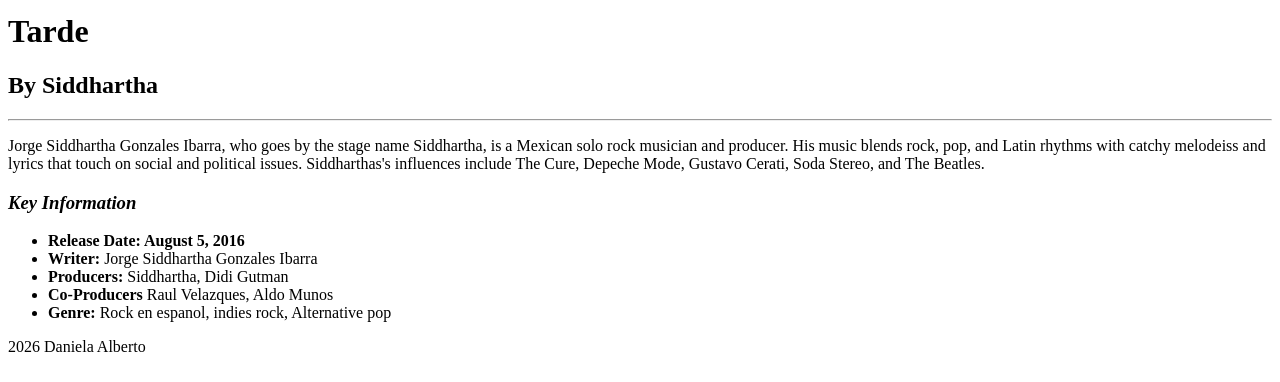
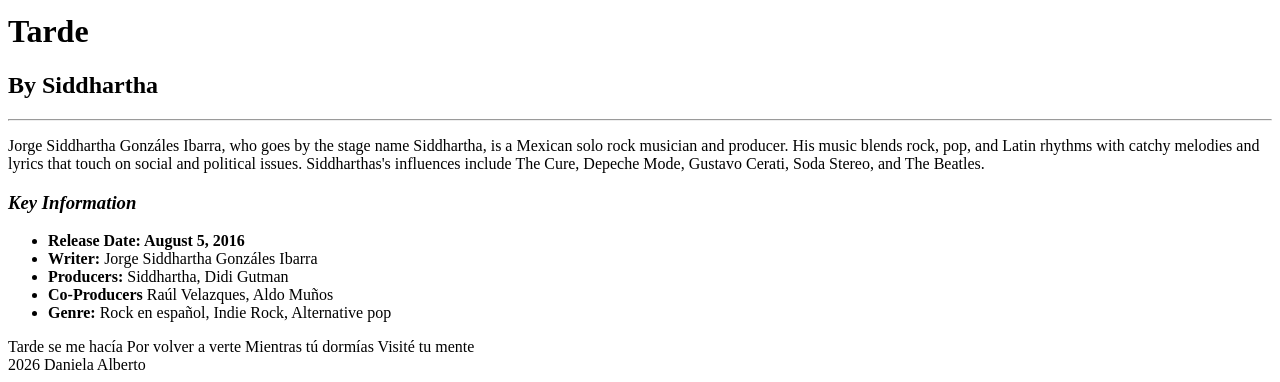
Before and after one commit to daalbertof/Poem-ot-Song-Lyrics-, a plain HTML site: page index.html in a window 1280 px wide. Shown: the part 723-1105 px from the top of the page. Drawn offline with Linux system fonts and the light colour scheme.

Commit message:
Revert "Merge branch 'main' of https://github.com/daalbertof/Poem-ot-Song-Lyrics-"
This reverts commit 473e97d0409834afccc5e9103fe1e856c26817a9, reversing
changes made to 1488257353fa5957a727d60c5b1a64e3196a0874.

```diff
--- a/index.html
+++ b/index.html
@@ -15,26 +15,37 @@
     <!--Cambio -->
     <img
       src="https://images.squarespace-cdn.com/content/v1/60fb20ea1b80227f3fc24d2b/1627685899788-MJOQYF79AABXN9BVGVLS/Siddhartha-Tarde+%28Official+Video%29+%280-01-07-05%29.jpg?format=2500w"
-      alt="Cover of album: Nada es igual By Luis Miguel" width = "1600" height="693"/>
+      alt="Cover of album: Nada es igual By Luis Miguel"
+      width="1600"
+      height="693"
+    />
 
     <hr />
     <h1>Tarde</h1>
     <h2>By Siddhartha</h2>
-    <hr/>
+    <hr />
     <p>
-      Jorge Siddhartha Gonzales Ibarra, who goes by the stage name Siddhartha, is a Mexican solo rock musician and producer. His music blends rock, pop, and Latin rhythms with catchy melodeiss
-      and lyrics that touch on social and political issues. Siddharthas's influences include The Cure, Depeche Mode, Gustavo Cerati, Soda Stereo, and The Beatles.
+      Jorge Siddhartha Gonzáles Ibarra, who goes by the stage name Siddhartha,
+      is a Mexican solo rock musician and producer. His music blends rock, pop,
+      and Latin rhythms with catchy melodies and lyrics that touch on social and
+      political issues. Siddharthas's influences include The Cure, Depeche Mode,
+      Gustavo Cerati, Soda Stereo, and The Beatles.
     </p>
     <section>
       <h3><em>Key Information</em></h3>
       <ul>
         <li><b>Release Date: August 5, 2016</b></li>
-      <li><b>Writer:</b> Jorge Siddhartha Gonzales Ibarra</li>
+        <li><b>Writer:</b> Jorge Siddhartha Gonzáles Ibarra</li>
         <li><b>Producers:</b> Siddhartha, Didi Gutman</li>
-      <li><b>Co-Producers</b> Raul Velazques, Aldo Munos</li>
-      <li><b>Genre:</b> Rock en espanol, indies rock, Alternative pop</li>
+        <li><b>Co-Producers</b> Raúl Velazques, Aldo Muños</li>
+        <li><b>Genre:</b> Rock en español, Indie Rock, Alternative pop</li>
       </ul>
     </section>
+
+    <section>
+      Tarde se me hacía Por volver a verte Mientras tú dormías Visité tu mente
+    </section>
+
     <footer>2026 Daniela Alberto</footer>
   </body>
 </html>
```
Lines whose indentation alone changed are shown as unchanged.
